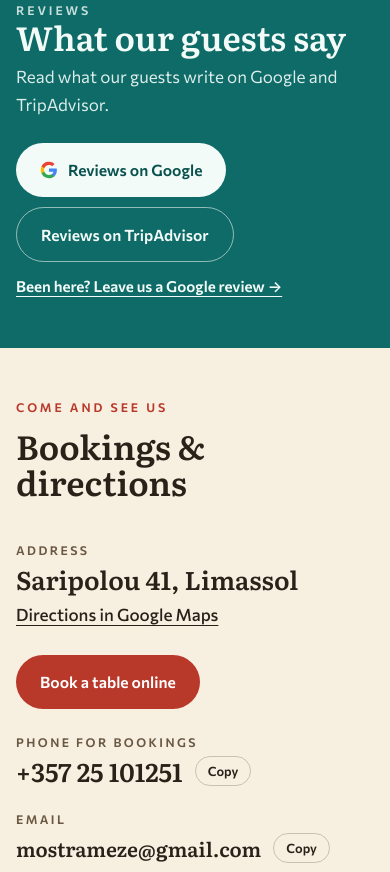
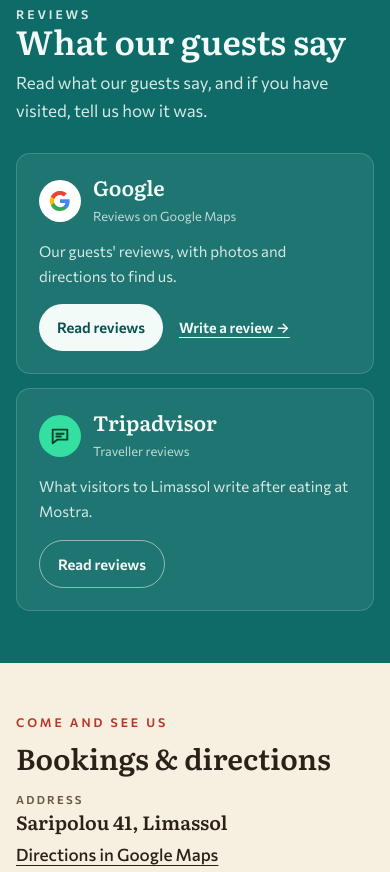
Before and after one commit to zouglasteo/mostrameze-site, a plain HTML site: page index.html in a window 390 px wide. Shown: the part 2757-3629 px from the top of the page. Drawn offline with Linux system fonts and the light colour scheme.

Commit message:
Reviews as two cards (Google, Tripadvisor); smaller contact type
Google card links to the Maps listing and the write-a-review form;
Tripadvisor card links to the listing. Contact heading, address, phone,
email and hours set smaller and tighter.

Co-Authored-By: Claude Opus 5.5 <noreply@anthropic.com>
Claude-Session: https://claude.ai/code/session_016jThdk431oBHiD3UZJuTGa

```diff
--- a/index.html
+++ b/index.html
@@ -150,16 +150,17 @@ h2{font-size:clamp(2.1rem,5vw,3.3rem);margin-bottom:18px}
 /* visit */
 .visit-grid{display:grid;grid-template-columns:1.1fr 1fr;gap:clamp(24px,5vw,64px);align-items:start}
 @media (max-width:820px){.visit-grid{grid-template-columns:1fr}}
-.info{display:grid;gap:26px}
-.info h3{font:600 .76rem var(--body);letter-spacing:.2em;text-transform:uppercase;color:var(--ink-soft);margin-bottom:6px}
-.info .big{font-family:var(--display);font-size:1.6rem;font-weight:600;line-height:1.2}
+.info{display:grid;gap:20px}
+#visit h2{font-size:clamp(1.8rem,3.6vw,2.4rem);margin-bottom:0}
+.info h3{font:600 .7rem var(--body);letter-spacing:.2em;text-transform:uppercase;color:var(--ink-soft);margin-bottom:4px}
+.info .big{font-family:var(--display);font-size:1.2rem;font-weight:600;line-height:1.3}
 .copyrow{display:flex;align-items:center;gap:12px;flex-wrap:wrap}
 .copy{all:unset;cursor:pointer;font:600 .8rem var(--body);padding:6px 12px;border-radius:999px;border:1px solid var(--rule)}
 .copy:hover{border-color:var(--ink)}
 .links{display:flex;flex-wrap:wrap;gap:10px 18px}
 .links a{font-weight:500;text-underline-offset:4px}
 .hours{border:1px solid var(--rule);border-radius:var(--r);overflow:hidden}
-.hours div{display:flex;justify-content:space-between;padding:12px 18px;border-bottom:1px solid var(--rule);font-variant-numeric:tabular-nums}
+.hours div{display:flex;justify-content:space-between;padding:10px 16px;font-size:.95rem;border-bottom:1px solid var(--rule);font-variant-numeric:tabular-nums}
 .hours div:last-child{border-bottom:0}
 .hours .closed span:last-child{color:var(--red);font-weight:500}
 .hours .today{background:var(--wall);color:var(--on-wall);font-weight:600}
@@ -178,18 +179,27 @@ h2{font-size:clamp(2.1rem,5vw,3.3rem);margin-bottom:18px}
   .strip figure{scroll-snap-align:start}
 }
 @media (max-width:560px){.strip{grid-template-columns:repeat(6,58vw)}}
-.reviews{background:var(--wall);color:var(--on-wall);padding-block:clamp(48px,7vw,80px)}
-.reviews .wrap{display:flex;justify-content:space-between;align-items:center;gap:24px;flex-wrap:wrap}
-.reviews h2{margin-bottom:8px}
-.reviews p{margin:0;opacity:.9;max-width:34em}
-.reviews .eyebrow{color:var(--on-wall);opacity:.8}
-.reviews .btn{background:var(--on-wall);color:var(--wall-deep)}
-.rv-acts{display:grid;gap:12px;justify-items:start}
-.rv-btns{display:flex;flex-wrap:wrap;gap:10px}
-.reviews .btn.ghost{background:none;color:var(--on-wall);border:1.5px solid rgba(255,255,255,.55)}
+.reviews{background:var(--wall);color:var(--on-wall);padding-block:clamp(52px,7vw,84px)}
+.reviews .wrap{display:grid;grid-template-columns:minmax(0,.9fr) minmax(0,1.3fr);gap:28px clamp(28px,5vw,64px);align-items:center}
+@media (max-width:860px){.reviews .wrap{grid-template-columns:minmax(0,1fr)}}
+.reviews h2{margin-bottom:10px}
+.reviews .head p{margin:0;opacity:.88;max-width:28em}
+.reviews .eyebrow{color:var(--on-wall);opacity:.75}
+.rv-cards{display:grid;grid-template-columns:repeat(2,minmax(0,1fr));gap:14px}
+@media (max-width:560px){.rv-cards{grid-template-columns:minmax(0,1fr)}}
+.rv-card{background:rgba(255,255,255,.07);border:1px solid rgba(255,255,255,.16);border-radius:var(--r);padding:22px;display:flex;flex-direction:column;gap:12px;min-width:0}
+.rv-top{display:flex;align-items:center;gap:12px}
+.rv-logo{width:42px;height:42px;border-radius:50%;background:#fff;display:grid;place-items:center;flex-shrink:0}
+.rv-logo svg{width:22px;height:22px}
+.rv-logo.ta{background:#34e0a1}
+.rv-top b{font-family:var(--display);font-size:1.3rem;font-weight:600;line-height:1.1}
+.rv-top small{display:block;font-size:.8rem;opacity:.75;margin-top:2px}
+.rv-card p{margin:0;font-size:.94rem;opacity:.86;flex:1}
+.rv-acts{display:flex;flex-wrap:wrap;align-items:center;gap:10px 16px;margin-top:4px}
+.reviews .btn{background:var(--on-wall);color:var(--wall-deep);padding:11px 18px;font-size:.92rem}
+.reviews .btn.ghost{background:none;color:var(--on-wall);border:1.5px solid rgba(255,255,255,.5)}
 .reviews .btn.ghost:hover{background:rgba(255,255,255,.1)}
-.reviews .btn svg{width:18px;height:18px;flex-shrink:0}
-.rv-write{color:var(--on-wall);font-weight:600;text-underline-offset:4px;font-size:.95rem}
+.rv-write{color:var(--on-wall);font-weight:600;text-underline-offset:4px;font-size:.9rem}
 footer{background:var(--wall-deep);color:var(--on-wall)}
 footer .wrap{padding-block:30px;display:flex;justify-content:space-between;gap:12px;flex-wrap:wrap;font-size:.88rem;opacity:.9}
 </style>
@@ -319,20 +329,32 @@ footer .wrap{padding-block:30px;display:flex;justify-content:space-between;gap:1
 
   <section class="reviews" id="reviews">
     <div class="wrap">
-      <div>
+      <div class="head">
         <p class="eyebrow"><span class="el">Κριτικές</span><span class="en">Reviews</span></p>
         <h2 class="el">Τι λένε οι επισκέπτες μας</h2>
         <h2 class="en">What our guests say</h2>
-        <p class="el">Διαβάστε τι γράφουν οι πελάτες μας στο Google και στο TripAdvisor.</p>
-        <p class="en">Read what our guests write on Google and TripAdvisor.</p>
+        <p class="el">Διαβάστε τις εμπειρίες των πελατών μας, και αν ήρθατε, πείτε μας κι εσείς πώς σας φάνηκε.</p>
+        <p class="en">Read what our guests say, and if you have visited, tell us how it was.</p>
       </div>
-      <div class="rv-acts">
-        <div class="rv-btns">
-          <a class="btn" href="https://maps.app.goo.gl/qqb23RjyBKUvmeYf9" target="_blank" rel="noopener"><svg viewBox="0 0 24 24" aria-hidden="true"><path fill="#4285F4" d="M22.5 12.3c0-.8-.1-1.5-.2-2.2H12v4.2h5.9a5 5 0 0 1-2.2 3.3v2.7h3.5c2.1-1.9 3.3-4.7 3.3-8z"/><path fill="#34A853" d="M12 23c3 0 5.5-1 7.3-2.7l-3.5-2.7c-1 .7-2.3 1.1-3.8 1.1-2.9 0-5.4-2-6.3-4.7H2.1v2.8A11 11 0 0 0 12 23z"/><path fill="#FBBC05" d="M5.7 14a6.6 6.6 0 0 1 0-4.2V7H2.1a11 11 0 0 0 0 9.8L5.7 14z"/><path fill="#EA4335" d="M12 5.4c1.6 0 3.1.6 4.2 1.7l3.2-3.2A11 11 0 0 0 2.1 7l3.6 2.8C6.6 7.3 9.1 5.4 12 5.4z"/></svg><span class="el">Κριτικές στο Google</span><span class="en">Reviews on Google</span></a>
-          <a class="btn ghost el" href="https://www.tripadvisor.com.gr/Restaurant_Review-g190382-d23873437-Reviews-Mostra_Meze_Tavern-Limassol_City_Limassol.html" target="_blank" rel="noopener">Κριτικές στο TripAdvisor</a>
-          <a class="btn ghost en" href="https://www.tripadvisor.com/Restaurant_Review-g190382-d23873437-Reviews-Mostra_Meze_Tavern-Limassol_City_Limassol.html" target="_blank" rel="noopener">Reviews on TripAdvisor</a>
-        </div>
-        <a class="rv-write" href="https://search.google.com/local/writereview?placeid=ChIJgwz68YEz5xQRYO8XuChp7-s" target="_blank" rel="noopener"><span class="el">Ήρθατε; Γράψτε μας κριτική στο Google →</span><span class="en">Been here? Leave us a Google review →</span></a>
+      <div class="rv-cards">
+        <article class="rv-card">
+          <div class="rv-top"><span class="rv-logo"><svg viewBox="0 0 24 24" aria-hidden="true"><path fill="#4285F4" d="M22.5 12.3c0-.8-.1-1.5-.2-2.2H12v4.2h5.9a5 5 0 0 1-2.2 3.3v2.7h3.5c2.1-1.9 3.3-4.7 3.3-8z"/><path fill="#34A853" d="M12 23c3 0 5.5-1 7.3-2.7l-3.5-2.7c-1 .7-2.3 1.1-3.8 1.1-2.9 0-5.4-2-6.3-4.7H2.1v2.8A11 11 0 0 0 12 23z"/><path fill="#FBBC05" d="M5.7 14a6.6 6.6 0 0 1 0-4.2V7H2.1a11 11 0 0 0 0 9.8L5.7 14z"/><path fill="#EA4335" d="M12 5.4c1.6 0 3.1.6 4.2 1.7l3.2-3.2A11 11 0 0 0 2.1 7l3.6 2.8C6.6 7.3 9.1 5.4 12 5.4z"/></svg></span><div><b>Google</b><small><span class="el">Κριτικές στο Google Maps</span><span class="en">Reviews on Google Maps</span></small></div></div>
+          <p class="el">Οι κριτικές των πελατών μας, μαζί με φωτογραφίες και οδηγίες για να μας βρείτε.</p>
+          <p class="en">Our guests' reviews, with photos and directions to find us.</p>
+          <div class="rv-acts">
+            <a class="btn" href="https://maps.app.goo.gl/qqb23RjyBKUvmeYf9" target="_blank" rel="noopener"><span class="el">Διαβάστε</span><span class="en">Read reviews</span></a>
+            <a class="rv-write" href="https://search.google.com/local/writereview?placeid=ChIJgwz68YEz5xQRYO8XuChp7-s" target="_blank" rel="noopener"><span class="el">Γράψτε κριτική →</span><span class="en">Write a review →</span></a>
+          </div>
+        </article>
+        <article class="rv-card">
+          <div class="rv-top"><span class="rv-logo ta"><svg viewBox="0 0 24 24" fill="none" stroke="#063c2b" stroke-width="2" stroke-linecap="round" stroke-linejoin="round" aria-hidden="true"><path d="M4 5h16v11H9l-5 4z"/><path d="M8 9.5h8M8 12.5h5"/></svg></span><div><b>Tripadvisor</b><small><span class="el">Κριτικές ταξιδιωτών</span><span class="en">Traveller reviews</span></small></div></div>
+          <p class="el">Τι γράφουν οι επισκέπτες της Λεμεσού που πέρασαν από το Mostra.</p>
+          <p class="en">What visitors to Limassol write after eating at Mostra.</p>
+          <div class="rv-acts">
+            <a class="btn ghost el" href="https://www.tripadvisor.com.gr/Restaurant_Review-g190382-d23873437-Reviews-Mostra_Meze_Tavern-Limassol_City_Limassol.html" target="_blank" rel="noopener">Διαβάστε</a>
+            <a class="btn ghost en" href="https://www.tripadvisor.com/Restaurant_Review-g190382-d23873437-Reviews-Mostra_Meze_Tavern-Limassol_City_Limassol.html" target="_blank" rel="noopener">Read reviews</a>
+          </div>
+        </article>
       </div>
     </div>
   </section>
@@ -360,7 +382,7 @@ footer .wrap{padding-block:30px;display:flex;justify-content:space-between;gap:1
         </div>
         <div>
           <h3>Email</h3>
-          <div class="copyrow"><span class="big" style="font-size:1.25rem">mostrameze@gmail.com</span><button type="button" class="copy" id="copy-mail" data-copy="mostrameze@gmail.com"><span class="el">Αντιγραφή</span><span class="en">Copy</span></button></div>
+          <div class="copyrow"><span class="big">mostrameze@gmail.com</span><button type="button" class="copy" id="copy-mail" data-copy="mostrameze@gmail.com"><span class="el">Αντιγραφή</span><span class="en">Copy</span></button></div>
         </div>
         <div>
           <h3><span class="el">Ακολουθήστε μας</span><span class="en">Follow us</span></h3>
```
